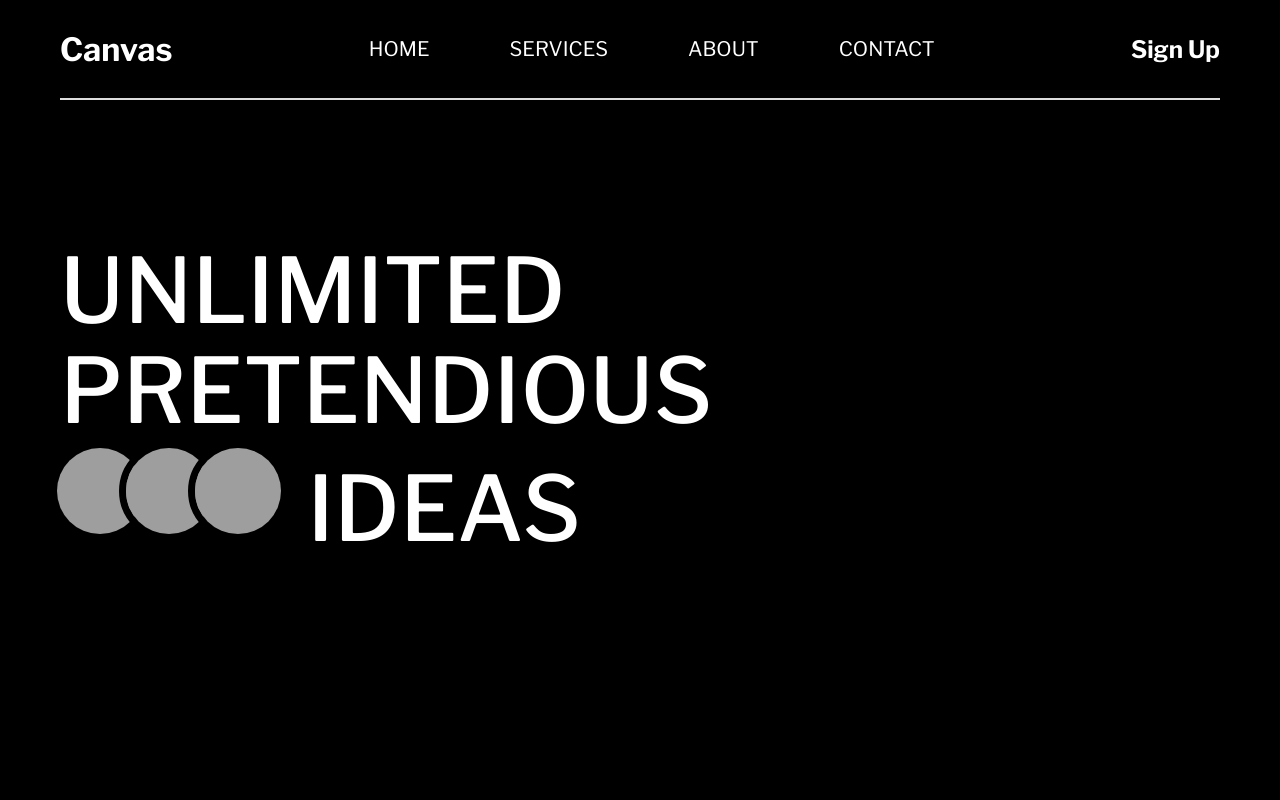
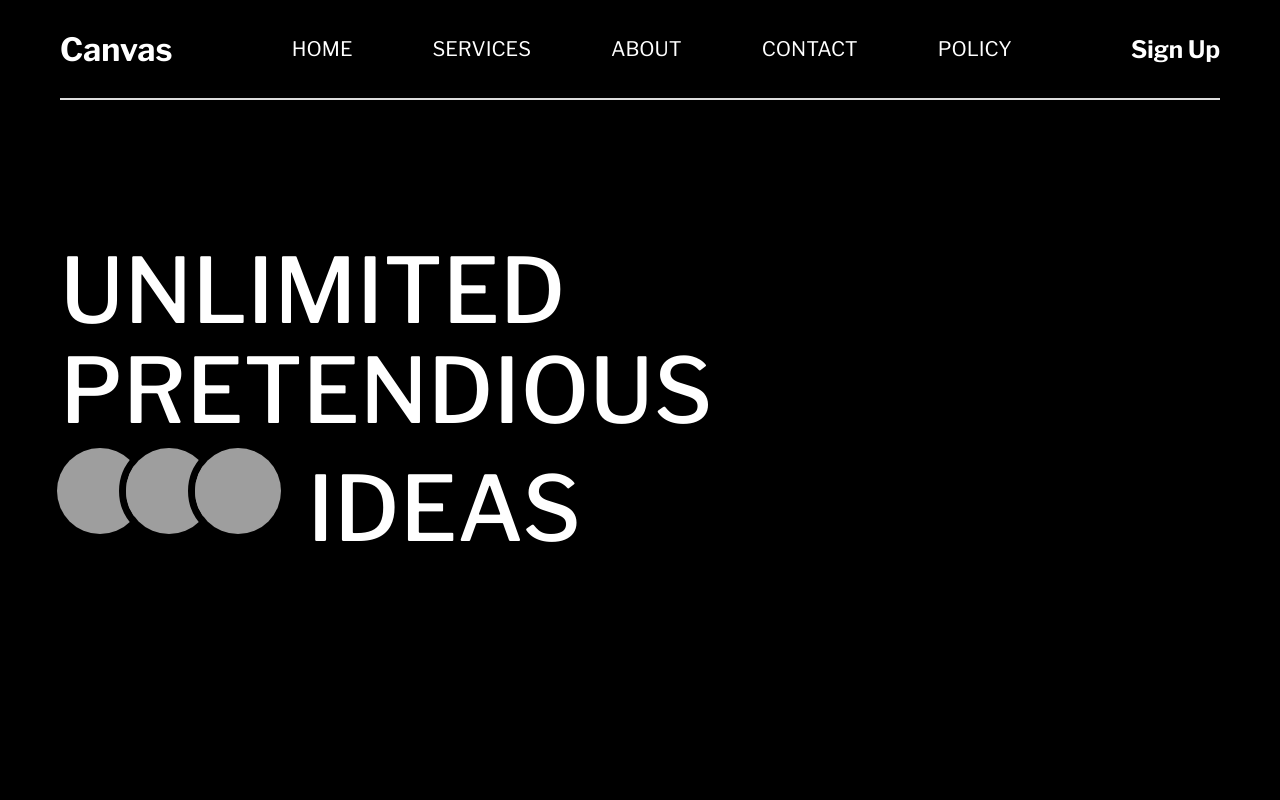
Before and after one commit to talibbb13/Git-2, a plain HTML site: page index.html in a window 1280 px wide. Shown: the top 800 px of the page. Drawn offline with nearby package versions, Linux system fonts and the light colour scheme; grey boxes are pictures that could not be loaded.

Commit message:
Policy tab added in navbar

```diff
--- a/index.html
+++ b/index.html
@@ -15,6 +15,7 @@
         <li>Services</li>
         <li>About</li>
         <li>Contact</li>
+        <li>Policy</li>
     </ul>
     <h2>Sign Up</h2>
 </div>
```
